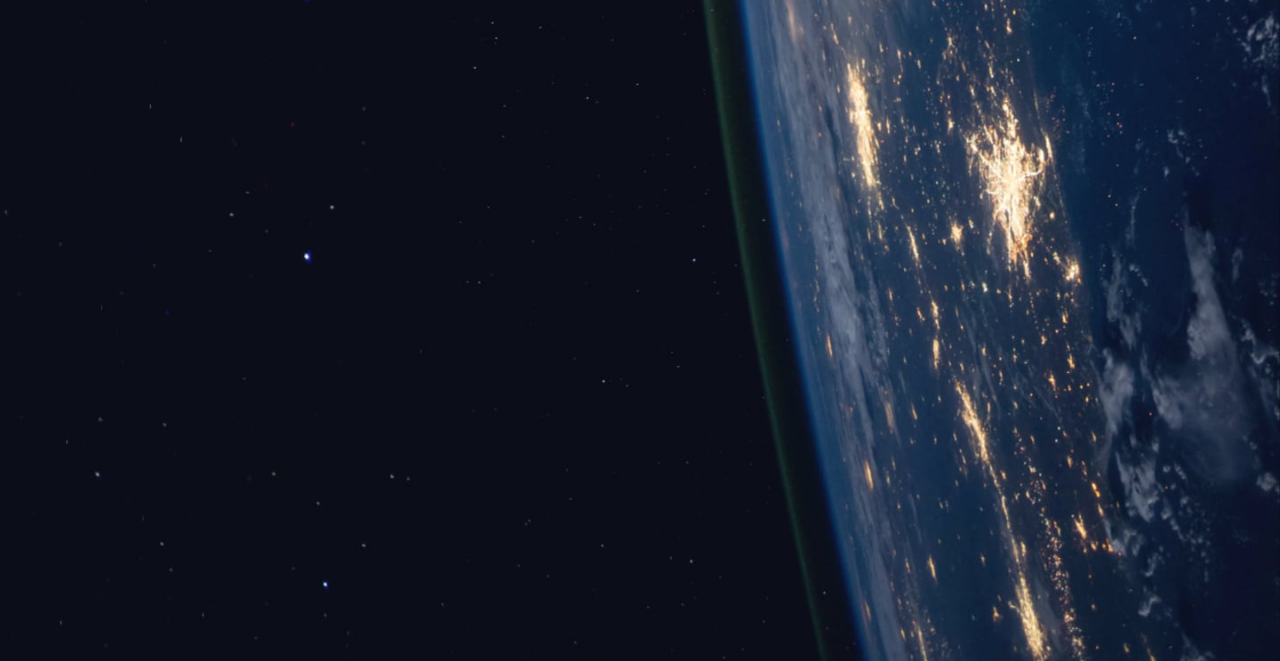
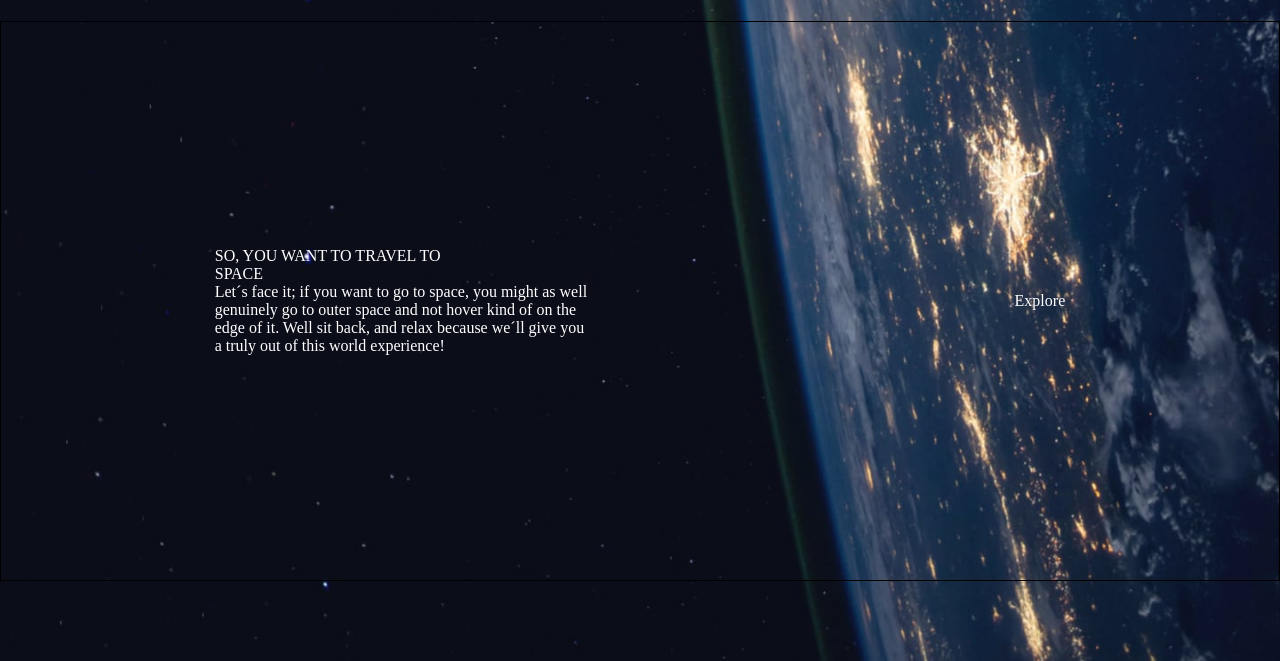
Before and after one commit to silvaPool/Espacial, a plain HTML site: page index.html in a window 1280 px wide. Shown: the part 139-800 px from the top of the page. Drawn offline with Linux system fonts and the light colour scheme.

Commit message:
estrutura inicial do conteudo principal

```diff
--- a/index.html
+++ b/index.html
@@ -51,6 +51,23 @@
 
     </header>
 
+    <main class="conteudo">
+        <section class="box">
+            <div class="box-div-1">
+                <p>SO, YOU WANT TO TRAVEL TO</p>
+                <p>SPACE</p>
+                <p>Let´s face it; if you want to go to space, you might as well <br />
+                    genuinely go to outer space and not hover kind of on the <br />
+                    edge of it. Well sit back, and relax because we´ll give you <br />
+                    a truly out of this world experience!
+                </p>
+            </div>
+
+            <div class="box-div-2">
+                Explore
+            </div>
+        </section>
+    </main>
 
 </body>
 
--- a/styles/style.css
+++ b/styles/style.css
@@ -53,3 +53,14 @@ body {
 .header .nav ul li:hover {
     border-bottom: 1px solid white;
 }
+
+/* MAIN */
+
+.conteudo .box {
+    display: flex;
+    justify-content: space-around;
+    align-items: center;
+    border: 1px solid black;
+    height: 70vh;
+    margin-top: 2rem;
+}
```
